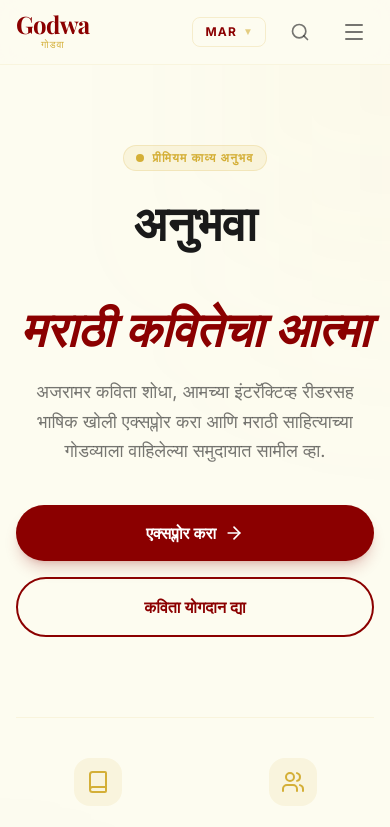
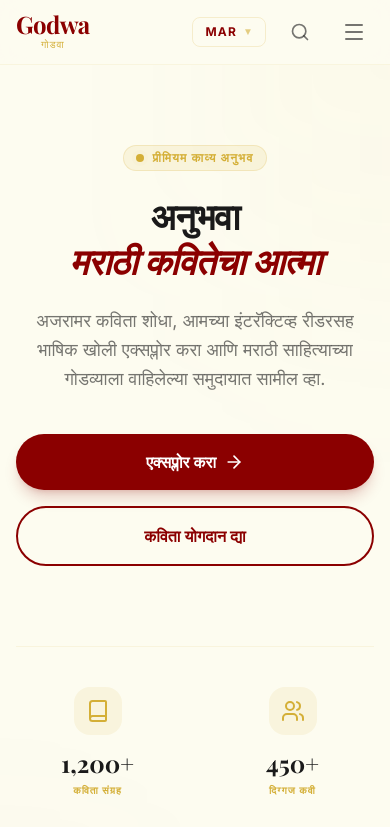
Before and after one commit to godwa-marathi/godwa-frontend, a Next.js app: page / in a window 390 px wide. Shown: the top 827 px of the page. Built offline with nearby package versions, Linux system fonts and the light colour scheme; no server answers; a web font is replaced by a local one.

Commit message:
style(hero): decrease title spacing and improve responsive design

```diff
--- a/src/components/Hero.tsx
+++ b/src/components/Hero.tsx
@@ -27,9 +27,9 @@ export const Hero = () => {
                         {t.home_hero_tag}
                     </div>
 
-                    <h1 className="text-5xl md:text-7xl font-serif font-bold text-foreground mb-6 leading-[1.1]">
-                        {t.home_hero_title_prefix} <br /><br />
-                        <span className="text-maroon italic">{t.home_hero_title_suffix}</span>
+                    <h1 className="text-4xl sm:text-5xl md:text-7xl font-serif font-bold text-foreground mb-6 leading-[1.15] tracking-tight">
+                        <span className="block">{t.home_hero_title_prefix}</span>
+                        <span className="text-maroon italic block mt-1 sm:mt-2">{t.home_hero_title_suffix}</span>
                     </h1>
 
                     <p className="max-w-2xl mx-auto text-lg md:text-xl text-foreground/60 font-english leading-relaxed mb-10">
```
